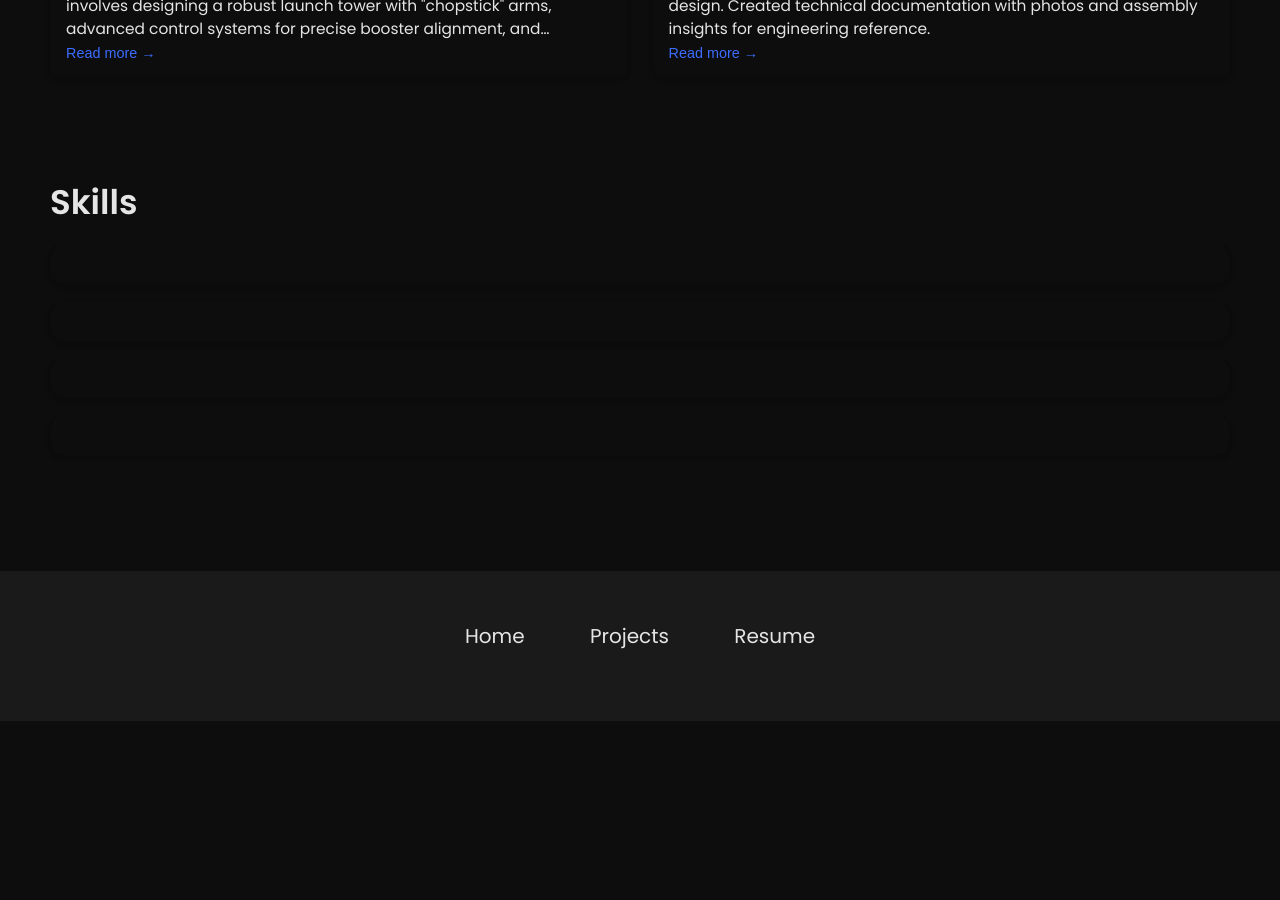
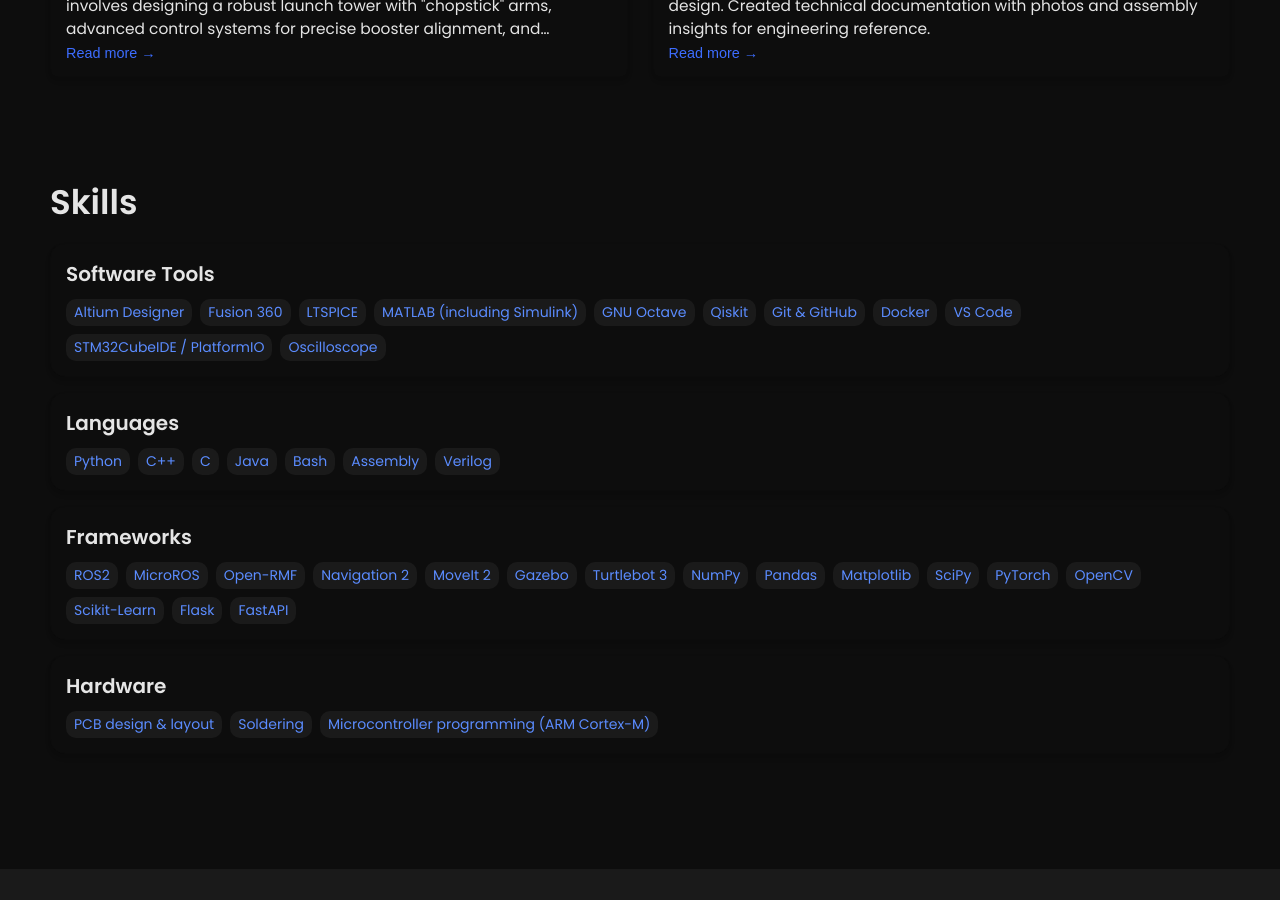
Before and after one commit to AscendedSky/AscendedSky.github.io, a Jekyll site: the page built from index.html, in a window 1280 px wide and 900 px high, scrolled down 1449 px. Built offline with Jekyll 4.4.1, drawn with Linux system fonts in a browser that asks for light colours; before the commit the page ends 2170 px from its top, so only the background shows below that.

Commit message:
Refactor skills section in _config.yml

```diff
--- a/_config.yml
+++ b/_config.yml
@@ -44,7 +44,8 @@ external-links:
 
 # Skills Section - Add the list of your Skills by categories/tools. The indentation for each level needs to be precise.
 skills:
-  tools:
+  - category: Software Tools
+    tools:
     - Altium Designer
     - Fusion 360
     - LTSPICE
@@ -55,10 +56,9 @@ skills:
     - Docker
     - VS Code
     - STM32CubeIDE / PlatformIO
-    - Make / CMake
     - Oscilloscope
-
-  languages:
+  - category: Languages
+    tools:
     - Python
     - C++
     - C
@@ -67,25 +67,26 @@ skills:
     - Assembly
     - Verilog
 
-  frameworks_libraries:
-    ROS2:
+  - category: Frameworks
+    tools:
+    - ROS2
     - MicroROS
     - Open-RMF
     - Navigation 2
     - MoveIt 2
     - Gazebo
     - Turtlebot 3
-    python:
-      - NumPy
-      - Pandas
-      - Matplotlib
-      - SciPy
-      - PyTorch
-      - OpenCV
-      - Scikit-Learn
-      - Flask
-      - FastAPI
-  hardware:
+    - NumPy
+    - Pandas
+    - Matplotlib
+    - SciPy
+    - PyTorch
+    - OpenCV
+    - Scikit-Learn
+    - Flask
+    - FastAPI
+  - category: Hardware
+    tools:
     - PCB design & layout
     - Soldering
     - Microcontroller programming (ARM Cortex-M)
```
